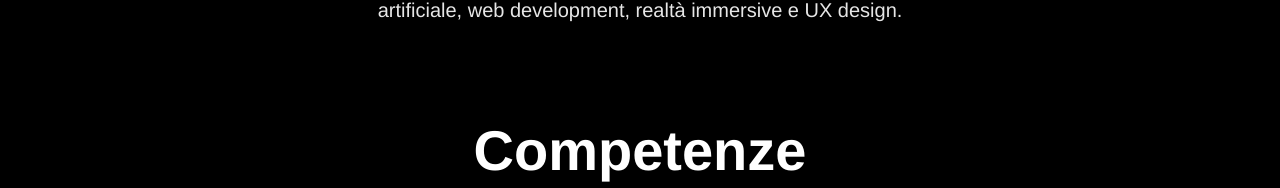
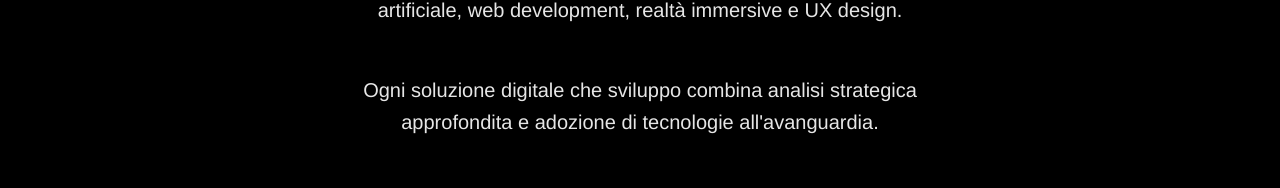
Before and after one commit to asyntes/asyntes.com, a React (Vite) app: page / in a window 1280 px wide. Shown: the part 585-773 px from the top of the page. Built offline with nearby package versions, Linux system fonts and the light colour scheme.

Commit message:
Update Hero.tsx

```diff
--- a/src/components/sections/Hero/Hero.tsx
+++ b/src/components/sections/Hero/Hero.tsx
@@ -16,6 +16,10 @@ const Hero = () => {
                         Software Developer con competenze diversificate in intelligenza artificiale,
                         web development, realtà immersive e UX design.
                     </p>
+                    <p className="hero-description">
+                        Ogni soluzione digitale che sviluppo combina analisi strategica approfondita
+                        e adozione di tecnologie all'avanguardia.
+                    </p>
                 </div>
             </div>
         </section>
```
